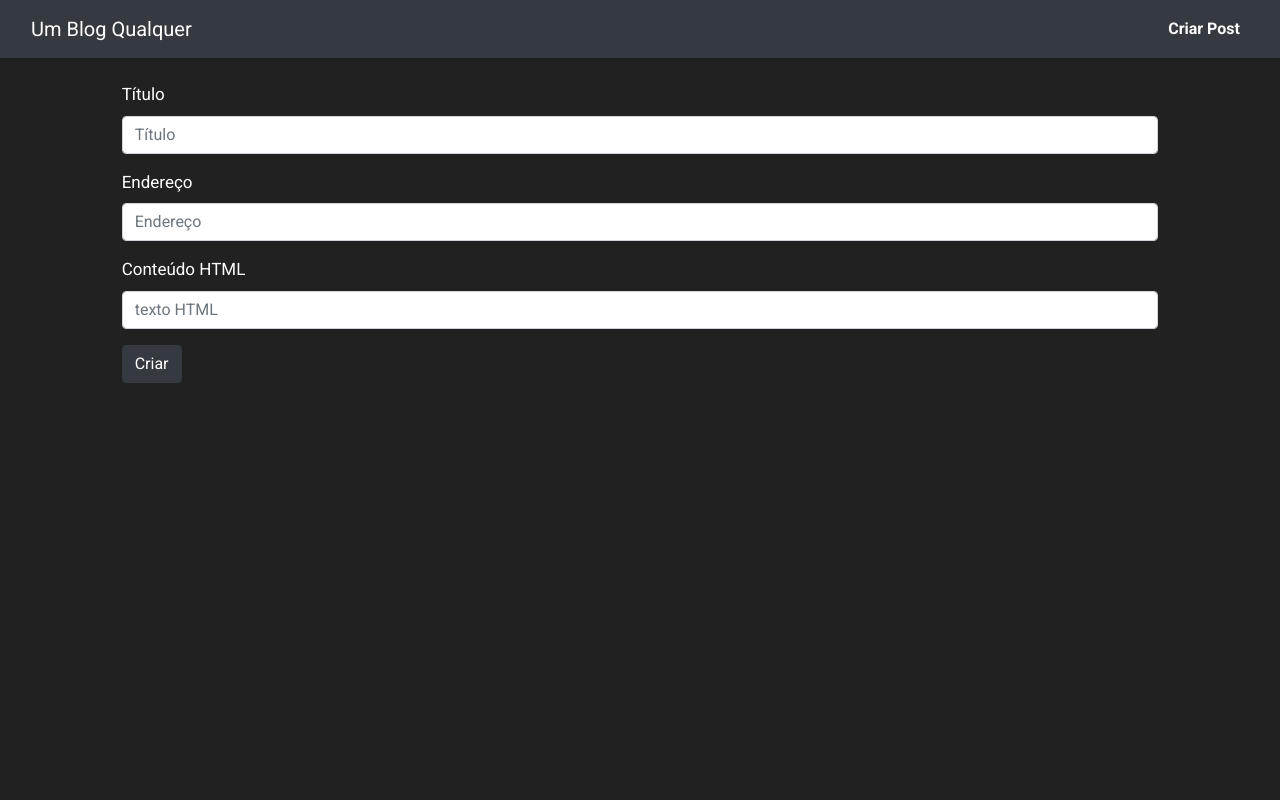
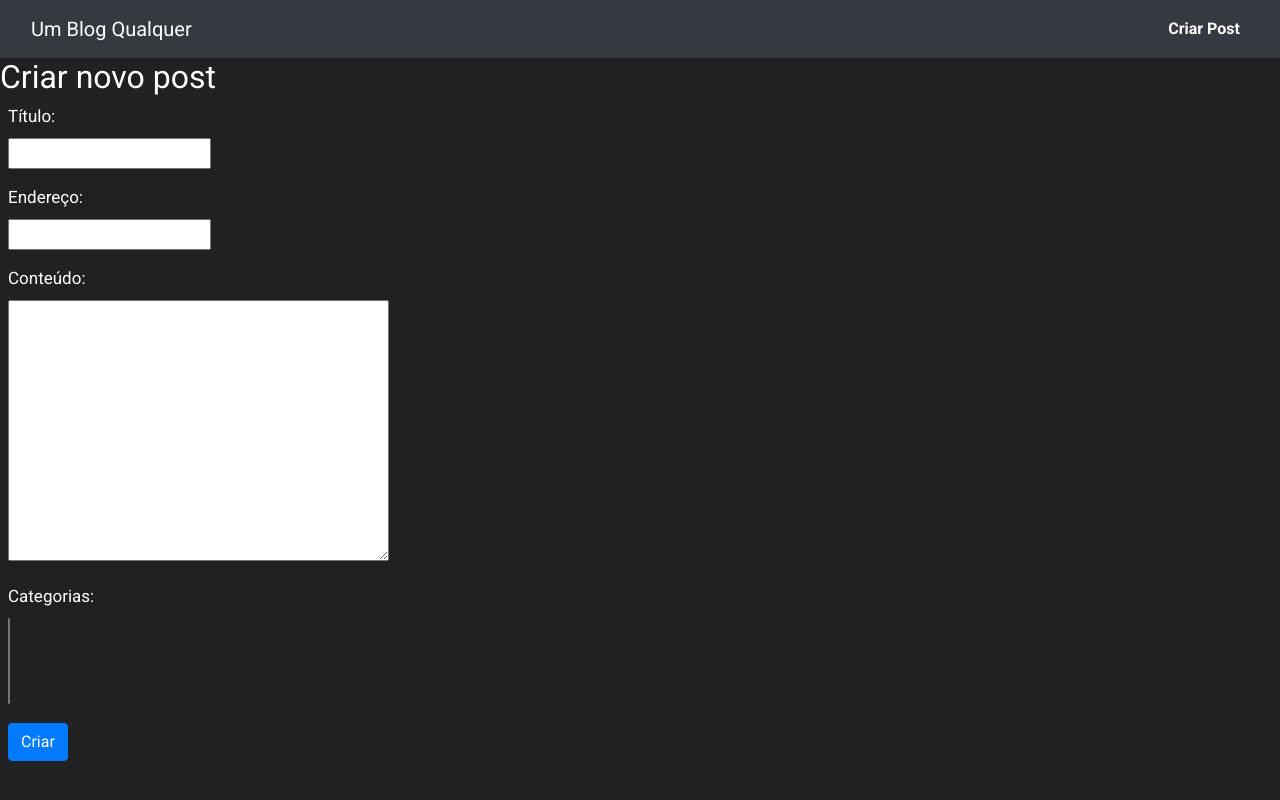
Before and after one commit to PSXBRosa/SED-EP2, a Django app: page /create/ in a window 1280 px wide. Run offline with Django 3.2, Linux system fonts and the light colour scheme; data that the repository does not hold is empty; some libraries are stand-ins or nearby versions.

Commit message:
stable version

```diff
--- a/mainapp/admin.py
+++ b/mainapp/admin.py
@@ -1,5 +1,6 @@
 from django.contrib import admin
-from .models import Comment, Post
+from .models import Category, Comment, Post
 
 admin.site.register(Post)
 admin.site.register(Comment)
+admin.site.register(Category)
--- a/mainapp/forms.py
+++ b/mainapp/forms.py
@@ -9,11 +9,13 @@ class PostForm(ModelForm):
             'title',
             'slug',
             'content',
+            'categories'
         ]
         labels = {
             'title': 'Título',
             'slug': 'Endereço',
             'content': 'Conteúdo',
+            'categories': 'Categorias'
         }
 
 
--- a/mainapp/models.py
+++ b/mainapp/models.py
@@ -1,16 +1,23 @@
-from typing import OrderedDict
 from django.db import models
 from django.conf import settings
 
+class Category(models.Model):
+    name = models.CharField(max_length=200, unique=True)
+    description = models.TextField()
+
+    def __str__(self):
+        return self.name
 
 class Post(models.Model):
     title = models.CharField(max_length=200, unique=True)
     slug = models.SlugField(max_length=200, unique=True)
     content = models.TextField()
     created_on = models.DateTimeField(auto_now_add=True)
+    categories = models.ManyToManyField(Category)
 
     def __str__(self):
         return self.title
+
 
 class Comment(models.Model):
     author = models.ForeignKey(
@@ -25,4 +32,4 @@ class Comment(models.Model):
         ordering = ['created_on']
 
     def __str__(self) -> str:
-        return f"comment made by {author} created on {create_on}"
+        return f"comment made by {self.author} created on {self.created_on}"
--- a/mainapp/urls.py
+++ b/mainapp/urls.py
@@ -4,6 +4,7 @@ from django.urls import path
 urlpatterns = [
     path('', views.IndexListView.as_view(), name="home"),
     path('create/', views.PostCreateView.as_view(), name="create"),
+    path('search/', views.search, name='search'),
     path('<slug:slug>/', views.PostDetailView.as_view(), name="detail"),
     path('update/<slug:slug>/', views.PostUpdateView.as_view(), name="update"),
     path('delete/<slug:slug>/', views.PostDeleteView.as_view(), name="delete"),
--- a/mainapp/views.py
+++ b/mainapp/views.py
@@ -1,4 +1,5 @@
-from .models import Post, Comment
+from django.db.models import Q
+from .models import Category, Post, Comment
 from django.shortcuts import render, HttpResponseRedirect, get_object_or_404
 from .forms import PostForm, CommentForm
 from django.views import generic
@@ -8,22 +9,43 @@ def create_comment(request, post_id):
         form = CommentForm(request.POST)
         if form.is_valid():
             author = form.cleaned_data['author']
-            post = post_id
+            id = post_id
             content = form.cleaned_data['content']
             post = Comment(author=author,
-                        post_id=post,
+                        post_id=id,
                         content=content)
             post.save()
-            post_slug = get_object_or_404(Post, pk=post_id)
+            post_slug = get_object_or_404(Post, pk=post_id).slug
             return HttpResponseRedirect(f'../../{post_slug}')
     else:
         form = CommentForm()
     context = {'form':form}
     return render(request, 'comment.html', context)
 
+def search(request):
+    context = {"categories":Category.objects.all}
+    post_list = Post.objects.all()
+
+    if request.GET.get('query',False):
+        search_term = request.GET['query'].lower()
+        post_list = post_list.filter(title__icontains=search_term)
+
+    if request.GET.get('category', False):
+        ids = request.GET.getlist('category')
+        for id in ids:
+            post_list = post_list.filter(categories__id=id)
+
+    context['post_list'] = post_list
+    return render(request, 'index.html', context)
+
 class IndexListView(generic.ListView):
     model = Post
     template_name = 'index.html'
+
+    def get_context_data(self, **kwargs):
+        context = super().get_context_data(**kwargs)
+        context["categories"] = Category.objects.all
+        return context
 
 class PostDetailView(generic.DetailView):
     model = Post
@@ -38,6 +60,8 @@ class PostCreateView(generic.CreateView):
     model = Post
     template_name = 'create.html'
     form_class = PostForm
+    def get_success_url(self) -> str:
+        return '/' + self.object.slug
 
 class PostUpdateView(generic.UpdateView):
     model = Post
--- a/templates/base.html
+++ b/templates/base.html
@@ -1,5 +1,5 @@
 <!DOCTYPE html>
-<html style="height: 100%;">
+<html>
 
     <head>
         <title>Blog</title>
@@ -20,7 +20,7 @@
             color:#ffffff;
         }
 
-        h1,h2,h3, p{
+        h1,h2,h3{
             color: #ffffff
         }
 
@@ -28,7 +28,6 @@
             font-family: "Roboto", sans-serif;
             font-size: 17px;
             background-color: #212121;
-            height:100%;
         }
 
         .card-title{
@@ -41,7 +40,11 @@
 
         .shadow {
             box-shadow: 0 4px 2px -2px rgba(0, 0, 0, 0.1);
-
+        }
+        .btn-danger {
+            color: #fff;
+            background-color: #f00000;
+            border-color: #dc281e;
         }
         .masthead {
             background: #181818;
@@ -50,7 +53,6 @@
             box-shadow: 0 16px 48px #2e2e2e;
             padding-top: 10px;
         }
-
         </style>
 
         <nav class="navbar navbar-expand-lg navbar-dark bg-dark shadow" id="mainNav">
@@ -69,6 +71,5 @@
 
         {% endblock content %}
 
-
     </body>
 </html>
--- a/templates/create.html
+++ b/templates/create.html
@@ -2,23 +2,17 @@
 
 {% block content %}
 
+<style>
+    label{
+        display:flex;
+    }
+</style>
 
-<div class="col-md-10 mx-auto my-4">
-<form method="POST" action="{% url 'create' %}">
+<h2>Criar novo post</h2>
+<form method="POST" class="mx-2" action="{% url 'create' %}">
     {% csrf_token %}
-    <div class="form-group">
-      <label for="Title">Título</label>
-      <input id="Title" type="text" class="form-control" name="title" placeholder="Título">
-    </div>
-    <div class="form-group">
-        <label for="slug">Endereço</label>
-        <input id="slug" type="text" class="form-control" name="slug" placeholder="Endereço">
-      </div>
-    <div class="form-group">
-      <label for="content">Conteúdo HTML</label>
-      <input id="content" type="text" class="form-control" name="content" placeholder="texto HTML">
-    </div>
-    <button type="submit" class="btn btn-dark">Criar</button>
+    {{ form.as_p }}
+    <button class="btn btn-primary" type="submit">Criar</button>
 </form>
-</div>
+
 {%endblock%}
--- a/templates/delete.html
+++ b/templates/delete.html
@@ -8,7 +8,7 @@
 <form method="POST" action="{% url 'delete' slug=post.slug %}">
     {% csrf_token %}
     <p>você quer mesmo deletar esta entrada?</p>
-    <button type="submit" class="btn btn-danger mb-2">Deletar</button>
+    <button type="submit" class="btn btn-primary mb-2">Deletar</button>
 </form>
 </div>
 
```
Also changed, not shown: templates/detail.html (+9 -3 lines), templates/index.html (+29 -3 lines), templates/update.html (+11 -17 lines), mainapp/migrations/0003_auto_20211115_2227.py (added), mainapp/migrations/0004_auto_20211115_2349.py (added), mainapp/migrations/0005_auto_20211115_2351.py (added).
